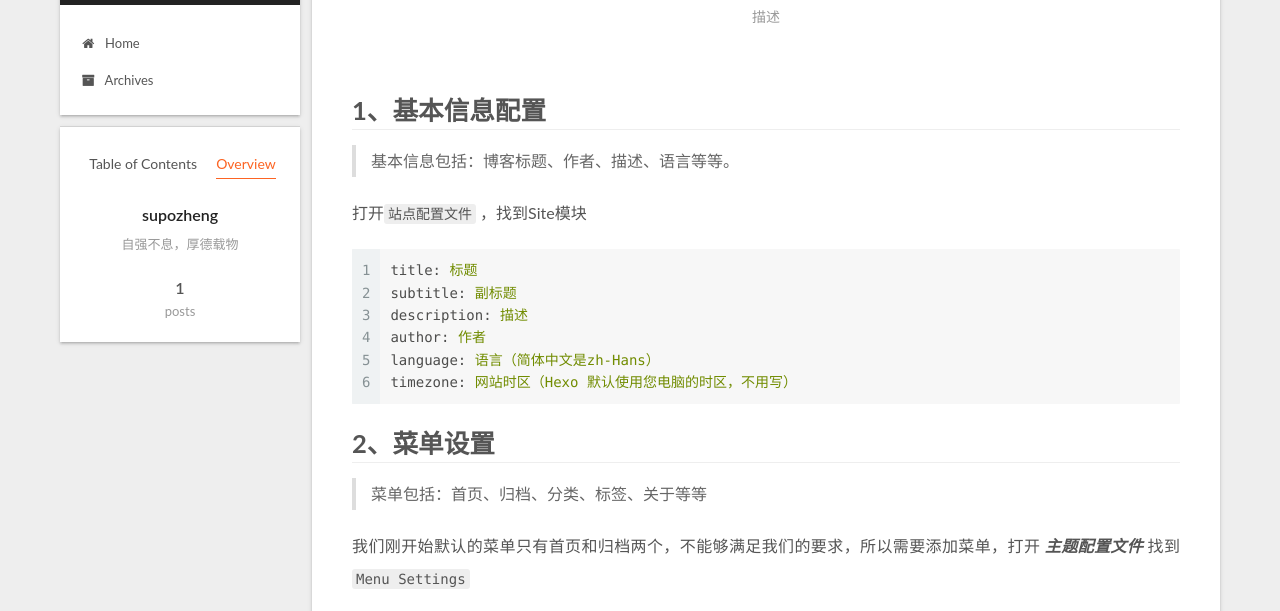
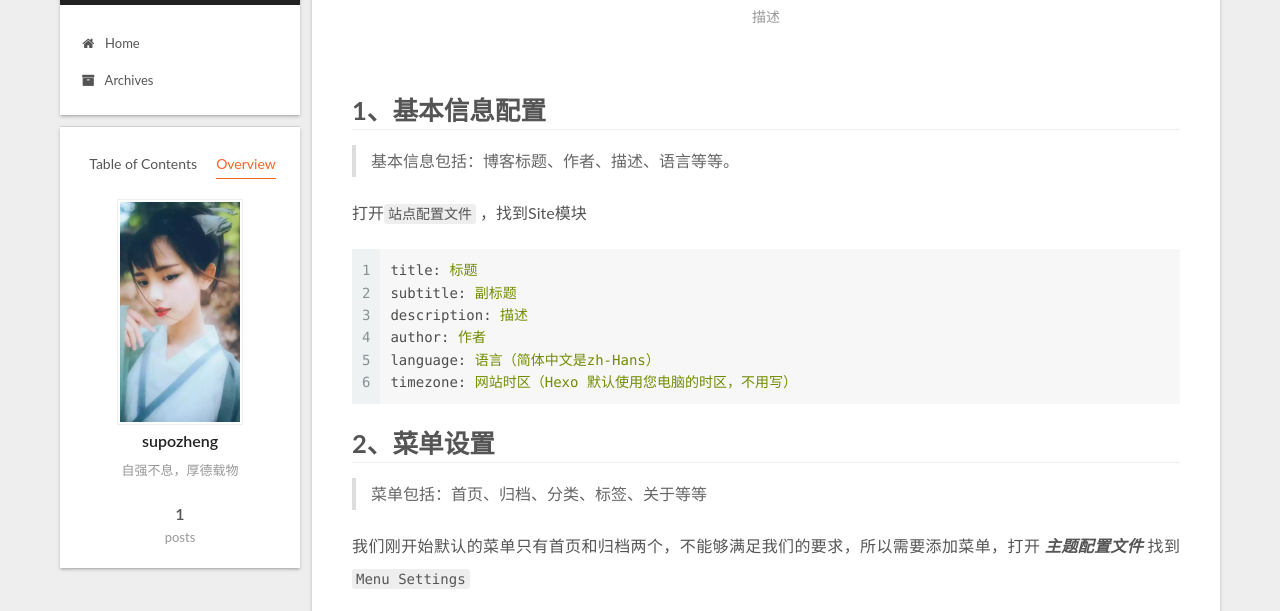
Before and after one commit to supolove/supo.github.io, a plain HTML site: page 2018/12/19/Hexo_theme/index.html in a window 1280 px wide. Both pictures are taken after a click on the item "Overview". Shown: the part 110-721 px from the top of the page. Drawn offline with nearby package versions, Linux system fonts and the light colour scheme.

Commit message:
Site updated: 2018-12-20 17:43:36

```diff
--- a/2018/12/19/Hexo_theme/index.html
+++ b/2018/12/19/Hexo_theme/index.html
@@ -105,6 +105,7 @@
 
 
   <meta name="description" content="描述">
+<meta name="keywords" content="Android,Ios,Java,PHP">
 <meta property="og:type" content="article">
 <meta property="og:title" content="Hexo的Next主题详细配置">
 <meta property="og:url" content="http://blog.yesdo.xyz/2018/12/19/Hexo_theme/index.html">
@@ -304,7 +305,7 @@
     <span hidden itemprop="author" itemscope="" itemtype="http://schema.org/Person">
       <meta itemprop="name" content="supozheng">
       <meta itemprop="description" content="自强不息，厚德载物">
-      <meta itemprop="image" content="/images/avatar.gif">
+      <meta itemprop="image" content="/images/header.jpg">
     </span>
 
     <span hidden itemprop="publisher" itemscope="" itemtype="http://schema.org/Organization">
@@ -522,6 +523,8 @@
       <div class="site-overview-wrap sidebar-panel">
         <div class="site-overview">
           <div class="site-author motion-element" itemprop="author" itemscope="" itemtype="http://schema.org/Person">
+
+              <img class="site-author-image" itemprop="image" src="/images/header.jpg" alt="supozheng">
 
               <p class="site-author-name" itemprop="name">supozheng</p>
               <p class="site-description motion-element" itemprop="description">自强不息，厚德载物</p>
```
Also changed, not shown: archives/2018/12/index.html (+3 -0 lines), archives/2018/index.html (+3 -0 lines), archives/index.html (+3 -0 lines), index.html (+4 -1 lines), images/header.jpg (added).
